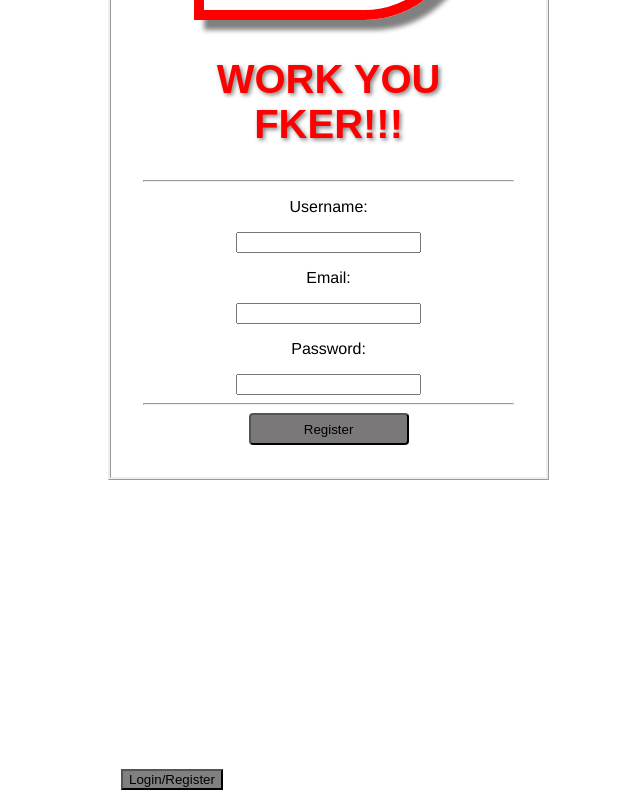
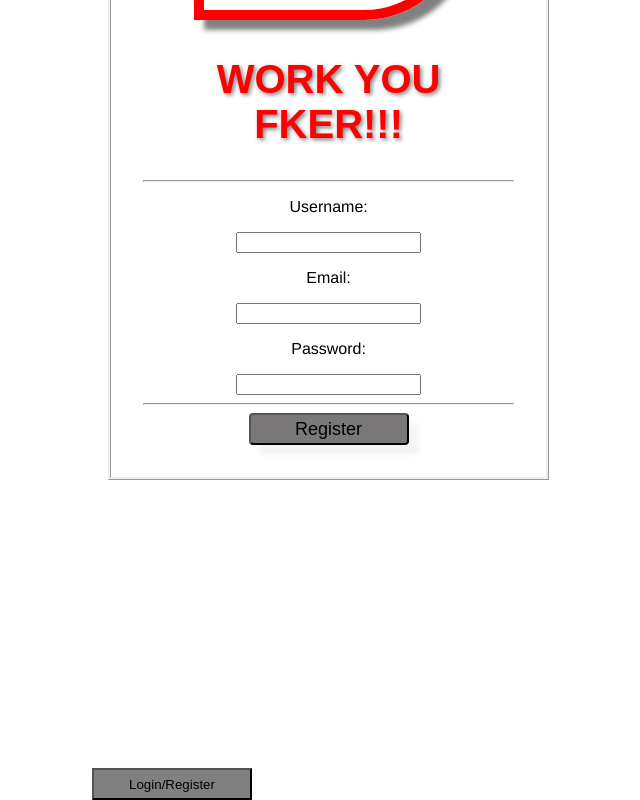
Before and after one commit to CEECEE8904/Project4, a React (Create React App) app in the folder client/: page /register in a window 1280 px wide. Shown: the part 573-1373 px from the top of the page, without its empty margins (468-1108 px from the left). Built offline with nearby package versions, Linux system fonts and the light colour scheme; no server answers.

Commit message:
changed login/register button

```diff
--- a/client/src/App.css
+++ b/client/src/App.css
@@ -20,10 +20,8 @@ background-size: cover; */
   border-radius: 800px solid;
   border-style: ridge;
   width: 29%;
-  /* background-image:url('https://media.giphy.com/media/sfhIJ37lxaFFe/giphy.gif');
-background-position: center;
-background-size: cover; */
 }
+
 
 .auth-container button{
   background-color:rgb(122, 120, 120);
@@ -32,6 +30,8 @@ background-size: cover; */
 width: 20vh;
 height:4vh;
 z-index: auto;
+font-size: 18px;
+box-shadow: 10px 10px 5px whitesmoke;
 }
 
 .auth-container button text{
@@ -74,6 +74,8 @@ background-color: red;
 
   right: 600px;
   background-color: grey;
+  width: 20vh;
+height:4vh;
 
 }
 
```
